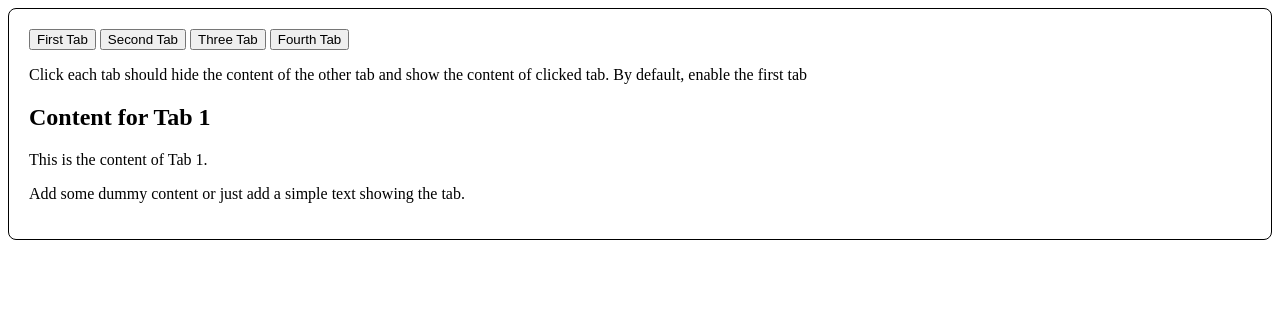
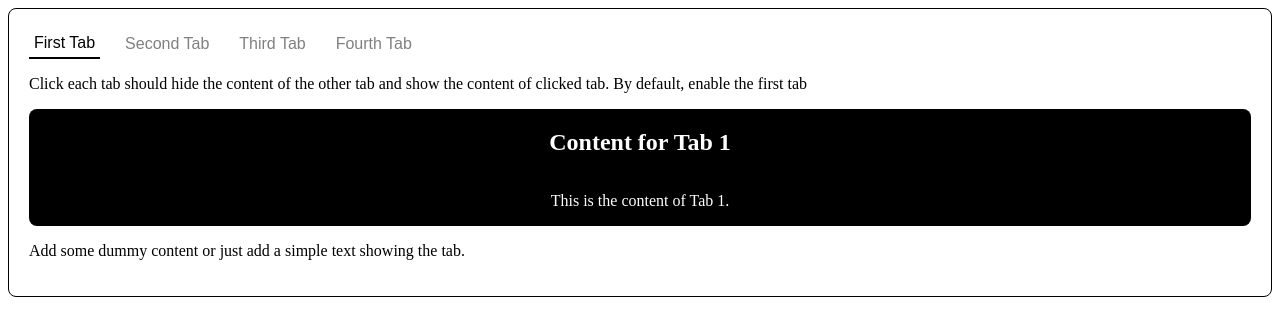
Before and after one commit to 07krW5Hnr5ghy/tabs, a plain HTML site: page index.html in a window 1280 px wide. Drawn offline with Linux system fonts and the light colour scheme.

Commit message:
feature(main): add css style of tabs

```diff
--- a/css/index.css
+++ b/css/index.css
@@ -2,10 +2,40 @@
     border:1px solid black;
     border-radius: 8px;
     padding: 20px;
+    display: flex;
+    flex-direction: column;
+    justify-content: center;
+    align-items: start;
+}
+.tabs-bar{
+    display: flex;
+    flex-direction: row;
+    justify-content: center;
+    align-items: center;
+}
+.tab-button{
+    background-color: transparent;
+    border: none;
+    font-size: 12pt;
+    color: gray;
+    padding: 5px;
+    margin-right: 20px;
+}
+.tab-button.active{
+    color: black;
+    border-bottom: 2px solid black;
 }
 .tab-content{
     display: none;
 }
 .tab-content.active{
     display: block;
+    width: 100%;
+    background-color: black;
+    color: white;
+    display: flex;
+    flex-direction: column;
+    justify-content: center;
+    align-items: center;
+    border-radius: 8px;
 }
--- a/index.html
+++ b/index.html
@@ -10,7 +10,7 @@
             <div class="tabs-bar">
                 <button class="tab-button active" data-tab="tab1">First Tab</button>
                 <button class="tab-button" data-tab="tab2">Second Tab</button>
-                <button class="tab-button" data-tab="tab3">Three Tab</button>
+                <button class="tab-button" data-tab="tab3">Third Tab</button>
                 <button class="tab-button" data-tab="tab4">Fourth Tab</button>
             </div>
             <p>Click each tab should hide the content of the other tab and show the content of clicked tab. By default, enable the first tab</p>
```
